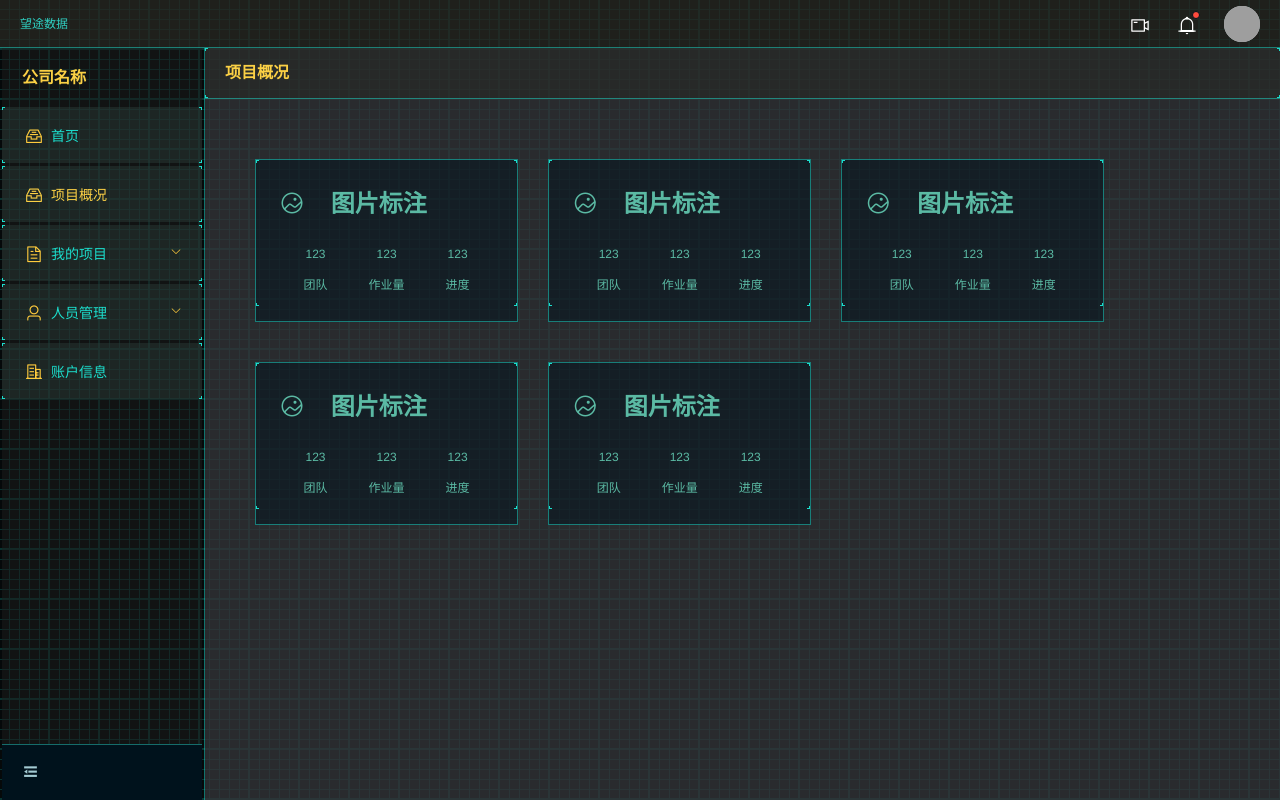
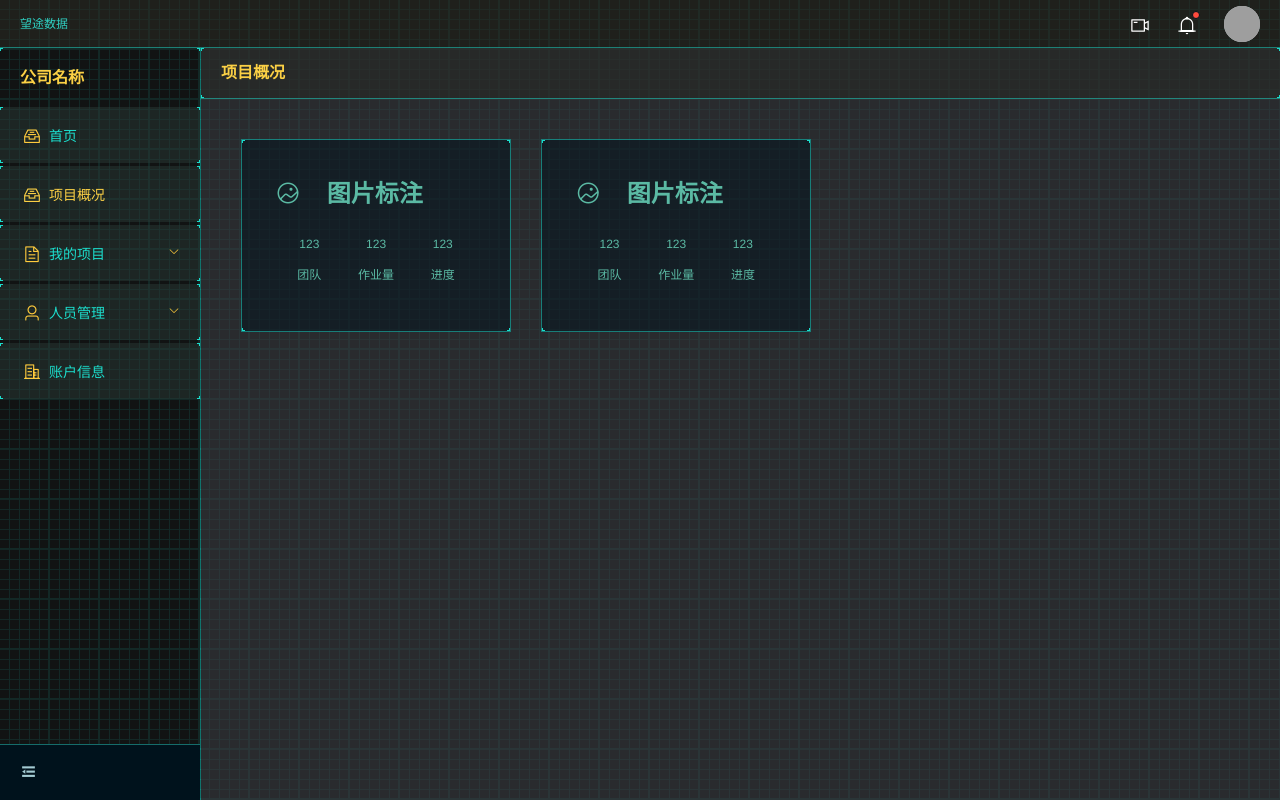
Before and after one commit to WR-han/WangTo, a Vue app: page /statistical in a window 1280 px wide. Built offline with nearby package versions, Linux system fonts and the light colour scheme; grey boxes are pictures that could not be loaded.

Commit message:
echarts-test

```diff
--- a/package.json
+++ b/package.json
@@ -9,8 +9,7 @@
   "dependencies": {
     "axios": "^0.21.1",
     "core-js": "^3.6.5",
-    "element-ui": "^2.14.1",
-    "echarts": "^5.0.0",
+    "echarts": "^4.9.0",
     "jszip": "^3.5.0",
     "vue": "^2.6.11",
     "vue-router": "^3.2.0",
--- a/src/App.vue
+++ b/src/App.vue
@@ -200,10 +200,13 @@ main {
 
 .main-left {
   border-right: 1px solid #1cdecd80;
-  padding: 0 2px;
 }
 
 .main-left > ul {
+  background: var(--corners);
+  background-repeat: no-repeat;
+  background-size: 3px 1px, 1px 3px;
+
   background-color: #1e1f1c80 !important;
 }
 
@@ -211,7 +214,6 @@ main {
 .el-menu-item:hover {
   background-color: #0f3c42c4 !important;
 }
-
 
 .el-menu-item,
 .el-submenu__title {
--- /dev/null
+++ b/src/components/home/HomeEcharts.vue
@@ -0,0 +1,59 @@
+<template>
+  <div class="HomeEcharts">
+    <div id="main" style="width: 600px; height: 400px"></div>
+  </div>
+</template>
+
+<script>
+export default {
+  name: "HomeEcharts",
+  components: {},
+  props: {},
+  data() {
+    return {};
+  },
+  methods: {
+    myEcharts() {
+      // 基于准备好的dom，初始化echarts实例
+      let myChart = this.$echarts.init(document.getElementById("main"));
+
+      // 指定图表的配置项和数据
+      let option = {
+        title: {
+          text: "ECharts 入门示例",
+        },
+        tooltip: {},
+        legend: {
+          data: ["销量"],
+        },
+        xAxis: {
+          data: ["衬衫", "羊毛衫", "雪纺衫", "裤子", "高跟鞋", "袜子"],
+        },
+        yAxis: {},
+        series: [
+          {
+            name: "销量",
+            type: "bar",
+            data: [5, 20, 36, 10, 10, 20],
+          },
+        ],
+      };
+
+      // 使用刚指定的配置项和数据显示图表。
+      myChart.setOption(option);
+    },
+  },
+  watch: {},
+  computed: {},
+  created() {},
+  mounted() {
+    this.myEcharts();
+  },
+};
+</script>
+
+<style scoped>
+.HomeEcharts {
+  display: flex;
+}
+</style>
--- a/src/main.js
+++ b/src/main.js
@@ -7,7 +7,8 @@ import echarts from 'echarts'
 import 'assets/style/theme/index.css';
 
 Vue.config.productionTip = false
-Vue.use(ElementUI);
+Vue.use(ElementUI)
+Vue.prototype.$echarts = echarts
 
 new Vue({
   router,
--- a/src/views/account/account.vue
+++ b/src/views/account/account.vue
@@ -20,7 +20,7 @@ export default {
 };
 </script>
 
-<style scoped>
+<style>
 .account {
 }
 </style>
--- a/src/views/home/home.vue
+++ b/src/views/home/home.vue
@@ -272,7 +272,8 @@
             </el-button>
           </div>
           <div>
-            <!-- TODO -->
+            <!-- TODO echarts-->
+            <home-echarts></home-echarts>
           </div>
         </el-card>
       </el-row>
@@ -299,9 +300,13 @@
 </template>
 
 <script>
+import HomeEcharts from "components/home/HomeEcharts.vue"
+
 export default {
   name: "home",
-  components: {},
+  components: {
+    HomeEcharts
+  },
   props: {},
   data() {
     return {
--- a/src/views/personnel/inspectionPersonnel/inspectionPersonnel.vue
+++ b/src/views/personnel/inspectionPersonnel/inspectionPersonnel.vue
@@ -21,7 +21,7 @@ export default {
 };
 </script>
 
-<style scoped>
+<style>
 .inspectionPersonnel{
 
 }
--- a/src/views/personnel/markPersonnel/markPersonnel.vue
+++ b/src/views/personnel/markPersonnel/markPersonnel.vue
@@ -21,7 +21,7 @@ export default {
 };
 </script>
 
-<style scoped>
+<style>
 .markPersonnel{
 
 }
--- a/src/views/project/dataManagement/dataManagement.vue
+++ b/src/views/project/dataManagement/dataManagement.vue
@@ -180,7 +180,7 @@ export default {
 };
 </script>
 
-<style scoped>
+<style>
 .dataManagement {
 }
 </style>
--- a/src/views/project/projectManagement/projectManagement.vue
+++ b/src/views/project/projectManagement/projectManagement.vue
@@ -58,7 +58,7 @@ export default {
 };
 </script>
 
-<style scoped>
+<style>
 .projectManagement {
   display: flex;
 }
--- a/src/views/project/templateManagement/templateManagement.vue
+++ b/src/views/project/templateManagement/templateManagement.vue
@@ -21,7 +21,7 @@ export default {
 };
 </script>
 
-<style scoped>
+<style>
 .templateManagement{
 
 }
--- a/src/views/statistical/statistical.vue
+++ b/src/views/statistical/statistical.vue
@@ -1,7 +1,7 @@
 <template>
   <el-row :gutter="10" class="statistical">
     <el-col :md="7" style="padding: 20px 15px">
-      <el-card :body-style="{ padding: '10px 10px 0 10px' }" shadow="hover">
+      <el-card shadow="hover">
         <div style="padding: 14px 14px 0 14px; text-align: left">
           <h1>
             <i
@@ -34,110 +34,9 @@
         </div>
       </el-card>
     </el-col>
+
     <el-col :md="7" style="padding: 20px 15px">
-      <el-card :body-style="{ padding: '10px 10px 0 10px' }" shadow="hover">
-        <div style="padding: 14px 14px 0 14px; text-align: left">
-          <h1>
-            <i
-              class="el-icon-picture-outline-round"
-              style="margin-right: 20px"
-            ></i>
-            图片标注
-          </h1>
-          <br />
-          <br />
-          <el-row>
-            <el-col :span="8">
-              <p>123</p>
-              <br />
-              <p>团队</p>
-              <br />
-            </el-col>
-            <el-col :span="8">
-              <p>123</p>
-              <br />
-              <p>作业量</p>
-              <br />
-            </el-col>
-            <el-col :span="8">
-              <p>123</p>
-              <br />
-              <p>进度</p>
-            </el-col>
-          </el-row>
-        </div>
-      </el-card>
-    </el-col>
-    <el-col :md="7" style="padding: 20px 15px">
-      <el-card :body-style="{ padding: '10px 10px 0 10px' }" shadow="hover">
-        <div style="padding: 14px 14px 0 14px; text-align: left">
-          <h1>
-            <i
-              class="el-icon-picture-outline-round"
-              style="margin-right: 20px"
-            ></i>
-            图片标注
-          </h1>
-          <br />
-          <br />
-          <el-row>
-            <el-col :span="8">
-              <p>123</p>
-              <br />
-              <p>团队</p>
-              <br />
-            </el-col>
-            <el-col :span="8">
-              <p>123</p>
-              <br />
-              <p>作业量</p>
-              <br />
-            </el-col>
-            <el-col :span="8">
-              <p>123</p>
-              <br />
-              <p>进度</p>
-            </el-col>
-          </el-row>
-        </div>
-      </el-card>
-    </el-col>
-    <el-col :md="7" style="padding: 20px 15px">
-      <el-card :body-style="{ padding: '10px 10px 0 10px' }" shadow="hover">
-        <div style="padding: 14px 14px 0 14px; text-align: left">
-          <h1>
-            <i
-              class="el-icon-picture-outline-round"
-              style="margin-right: 20px"
-            ></i>
-            图片标注
-          </h1>
-          <br />
-          <br />
-          <el-row>
-            <el-col :span="8">
-              <p>123</p>
-              <br />
-              <p>团队</p>
-              <br />
-            </el-col>
-            <el-col :span="8">
-              <p>123</p>
-              <br />
-              <p>作业量</p>
-              <br />
-            </el-col>
-            <el-col :span="8">
-              <p>123</p>
-              <br />
-              <p>进度</p>
-            </el-col>
-          </el-row>
-        </div>
-      </el-card>
-    </el-col>
-    <el-col :md="7" style="padding: 20px 15px">
-      <el-card :body-style="{ padding: '10px 10px 0 10px' }" shadow="hover">
+      <el-card shadow="hover">
         <div style="padding: 14px 14px 0 14px; text-align: left">
           <h1>
             <i
@@ -189,9 +88,9 @@ export default {
 };
 </script>
 
-<style scoped>
+<style>
 .statistical {
-  padding: 20px;
+  padding: 0px 10px;
 }
 
 .statistical p {
```
Also changed, not shown: 1 other file (tests, documents, lock files or other folders).
